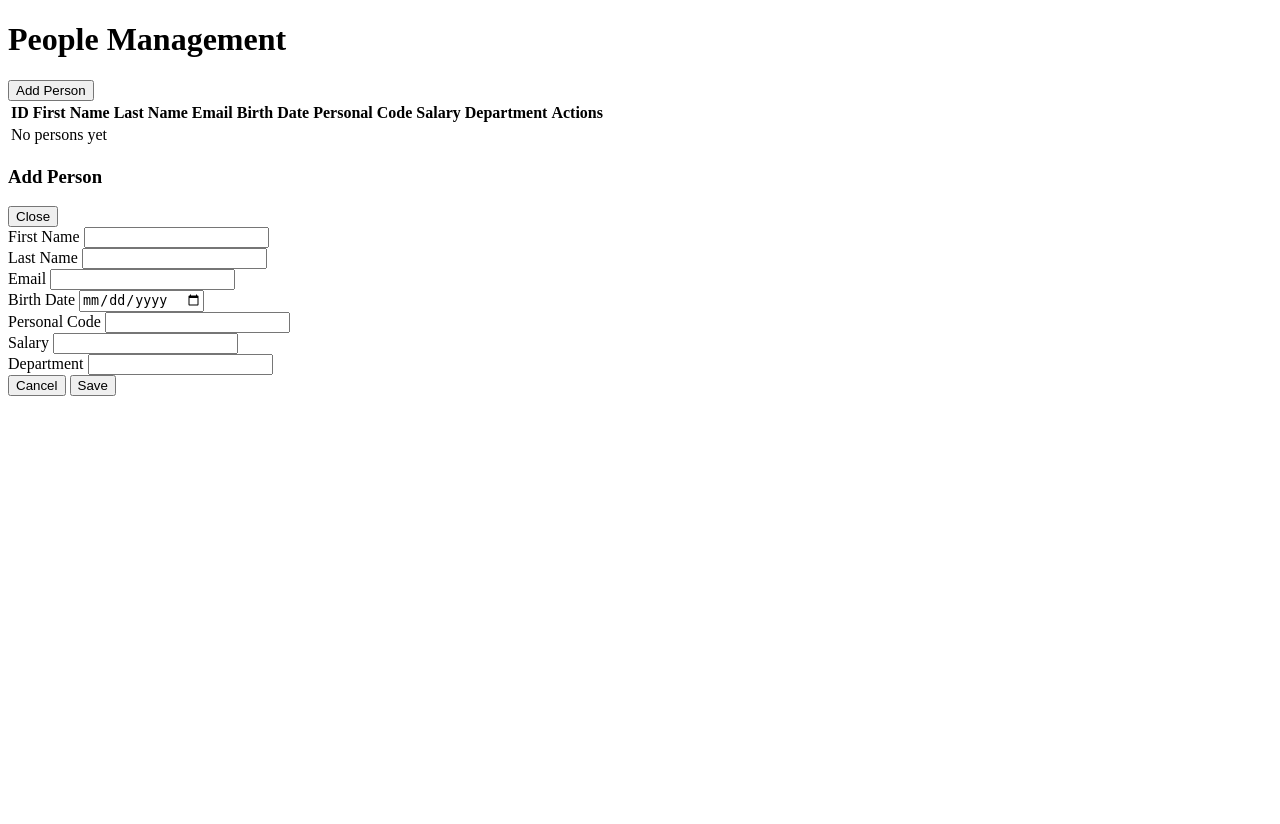
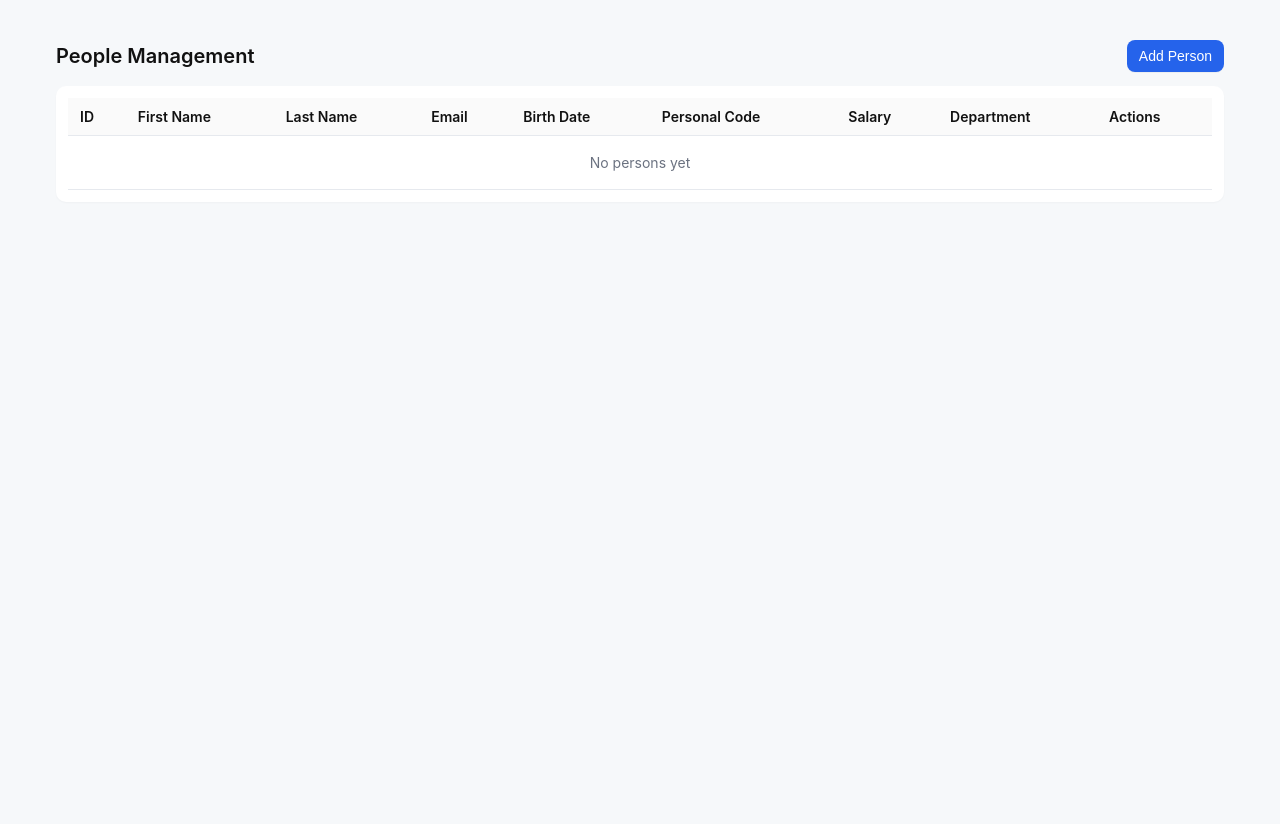
Before and after one commit to romrom230606-create/crud_app, a Flask app: page / in a window 1280 px wide. Before the commit the page ends 396 px from the top, so only its background shows below. Run offline with Flask 3, Linux system fonts and the light colour scheme; data that the repository does not hold is empty.

Commit message:
Update index.html

```diff
--- a/templates/index.html
+++ b/templates/index.html
@@ -5,18 +5,57 @@
   <meta name="viewport" content="width=device-width,initial-scale=1" />
   <title>People Management</title>
   <style>
-    /* Стилі залишаються майже незмінними, можна трохи змінити кольори */
     :root {
-      --bg: #f8fafc;
+      --bg: #f6f8fa;
       --card: #ffffff;
-      --muted: #64748b;
-      --primary: #3b82f6;
-      --danger: #ef4444;
-      --ghost: #f1f5f9;
-      --success: #10b981;
-      --table-border: #e2e8f0;
+      --muted: #6b7280;
+      --primary: #2563eb;
+      --danger: #dc2626;
+      --ghost: #f3f4f6;
+      --success: #16a34a;
+      --table-border: #e6e9ee;
     }
-    /* ... решта стилів залишається ... */
+    html,body { height:100%; margin:0; font-family:Inter, ui-sans-serif, system-ui, -apple-system, "Segoe UI", Roboto, "Helvetica Neue", Arial; background:var(--bg); color:#111; }
+    .app { max-width:1200px; margin:24px auto; padding:16px; box-sizing:border-box; }
+    header { display:flex; align-items:center; justify-content:space-between; gap:12px; margin-bottom:14px; }
+    h1 { margin:0; font-size:20px; font-weight:600; }
+    .top-controls { display:flex; gap:10px; align-items:center; }
+    .btn {
+      padding:8px 12px; border-radius:8px; border:0; cursor:pointer; font-size:14px; display:inline-flex; align-items:center; gap:8px;
+    }
+    .btn-primary { background:var(--primary); color:#fff; box-shadow:0 1px 0 rgba(0,0,0,0.04); }
+    .btn-ghost { background:var(--ghost); color:#111; border:1px solid #e5e7eb; }
+    .btn-danger { background:var(--danger); color:#fff; }
+    .btn-edit { background:#059669; color:#fff; border-radius:6px; padding:6px 8px; font-size:13px; }
+    .btn-delete { background:var(--danger); color:#fff; border-radius:6px; padding:6px 8px; font-size:13px; }
+    .table-wrap { background:var(--card); border-radius:10px; padding:12px; box-shadow:0 1px 2px rgba(15,23,42,0.03); }
+    table { width:100%; border-collapse:collapse; font-size:14px; }
+    th,td { padding:10px 12px; border-bottom:1px solid var(--table-border); text-align:left; vertical-align:middle; }
+    thead th { background:#fafafa; font-weight:600; position:sticky; top:0; z-index:2; }
+    tbody tr:hover td { background:#fbfdff; }
+    .meta { color:var(--muted); font-size:12px; }
+    .actions { display:flex; gap:8px; }
+    .small { font-size:13px; color:var(--muted); }
+    .msg { padding:10px 12px; border-radius:8px; margin-bottom:12px; }
+    .msg.success { background:#ecfdf5; color:#065f46; border:1px solid #bbf7d0; }
+    .msg.error { background:#fff1f2; color:#7f1d1d; border:1px solid #fecaca; }
+    .loader { display:inline-block; width:16px; height:16px; border:2px solid #cbd5e1; border-top-color:var(--primary); border-radius:50%; animation:spin .8s linear infinite; vertical-align:middle; margin-left:8px }
+    @keyframes spin { to { transform: rotate(360deg) } }
+    .empty { padding:18px; text-align:center; color:var(--muted); }
+
+    .modal-backdrop { position:fixed; inset:0; display:none; background:rgba(15,23,42,0.45); align-items:center; justify-content:center; z-index:50; }
+    .modal { width:420px; max-width:92%; background:var(--card); border-radius:12px; padding:16px; box-shadow:0 10px 30px rgba(15,23,42,0.12); }
+    .modal header { display:flex; align-items:center; justify-content:space-between; margin-bottom:12px; }
+    .modal h3 { margin:0; font-size:16px; }
+    .form-row { margin-bottom:10px; }
+    label { display:block; font-size:13px; margin-bottom:6px; color:#374151; }
+    input[type="text"], input[type="number"], input[type="email"], input[type="date"] { width:100%; padding:10px; border-radius:8px; border:1px solid #e6e9ee; box-sizing:border-box; font-size:14px; }
+    .modal-actions { display:flex; gap:8px; justify-content:flex-end; margin-top:8px; }
+
+    @media (max-width:600px) {
+      th,td { padding:8px; font-size:13px; }
+      .modal { width:95%; }
+    }
   </style>
 </head>
 <body>
@@ -99,7 +138,7 @@
   </div>
 
   <script>
-    const API = "/persons";  // Змінив endpoint
+    const API = "/persons";
     const rowsEl = document.getElementById("rows");
     const addBtn = document.getElementById("add-btn");
     const modal = document.getElementById("modal");
```
